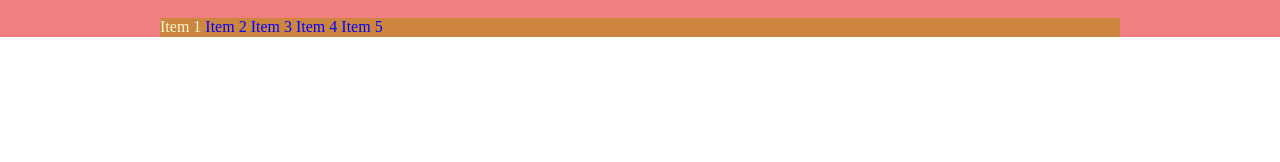
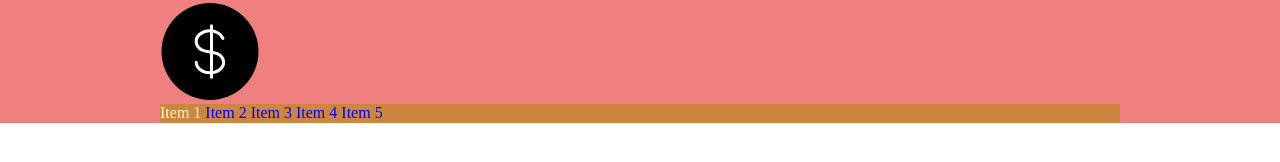
Before and after one commit to swietlikk/Menu, a website: page index.html in a window 1280 px wide. Drawn offline with nearby package versions, Linux system fonts and the light colour scheme.

Commit message:
images with global variable path

```diff
--- a/index.html
+++ b/index.html
@@ -12,9 +12,7 @@
 
 <header class="header">
     <section class="header__inner">
-        <a href="" class="logo">
-            <img src="" alt="" class="logo__img">
-        </a>
+        <a href="" class="logo"></a>
         <nav class="menu">
             <a href="" class="menu__item menu__item--active">Item 1</a>
             <a href="" class="menu__item">Item 2</a>
--- a/src/sass/components/logo.scss
+++ b/src/sass/components/logo.scss
@@ -1,5 +1,9 @@
+@import "../helpers/functions";
+@import "../variables";
+
 .logo {
-  background-color: lightblue;
-  &__img {
-  }
+  background-image: url("#{$img-path}/logo.svg");
+  width: rem(100px);
+  height: rem(100px);
+  display: inline-block;
 }
--- a/src/sass/variables.scss
+++ b/src/sass/variables.scss
@@ -1 +1,5 @@
 $base-font-size: 16px;
+
+
+$img-path: "../images";
+$font-path: "../fonts";
```
Also changed, not shown: README.MD, src/css/app.css, src/images/logo.svg (added), 1 other file.
